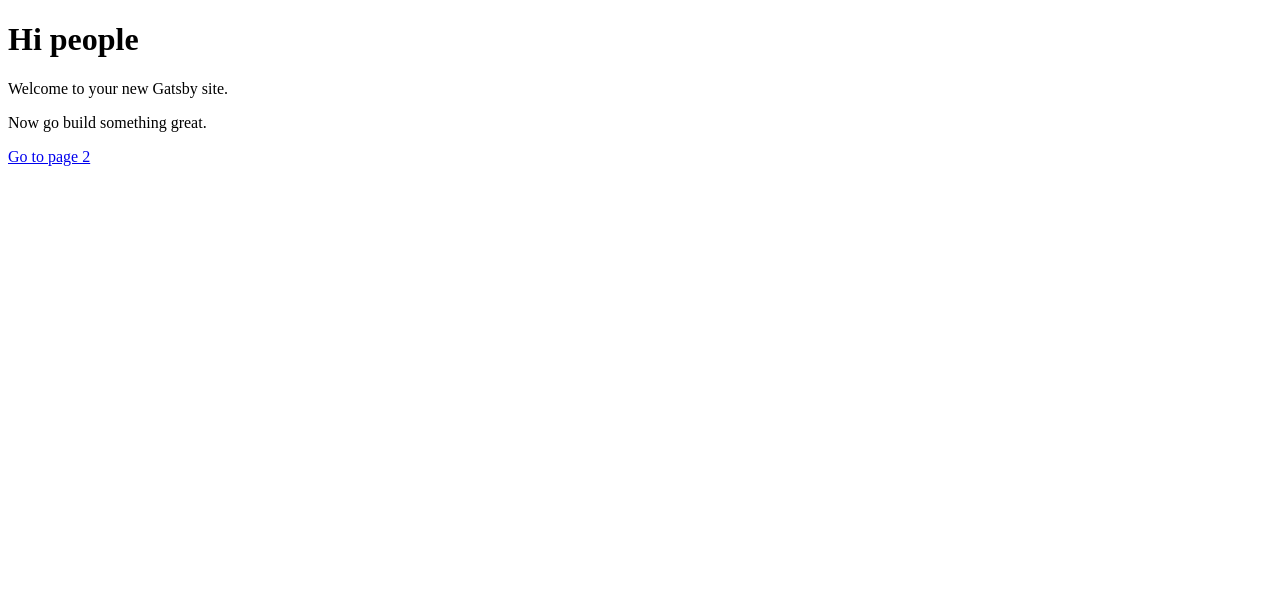
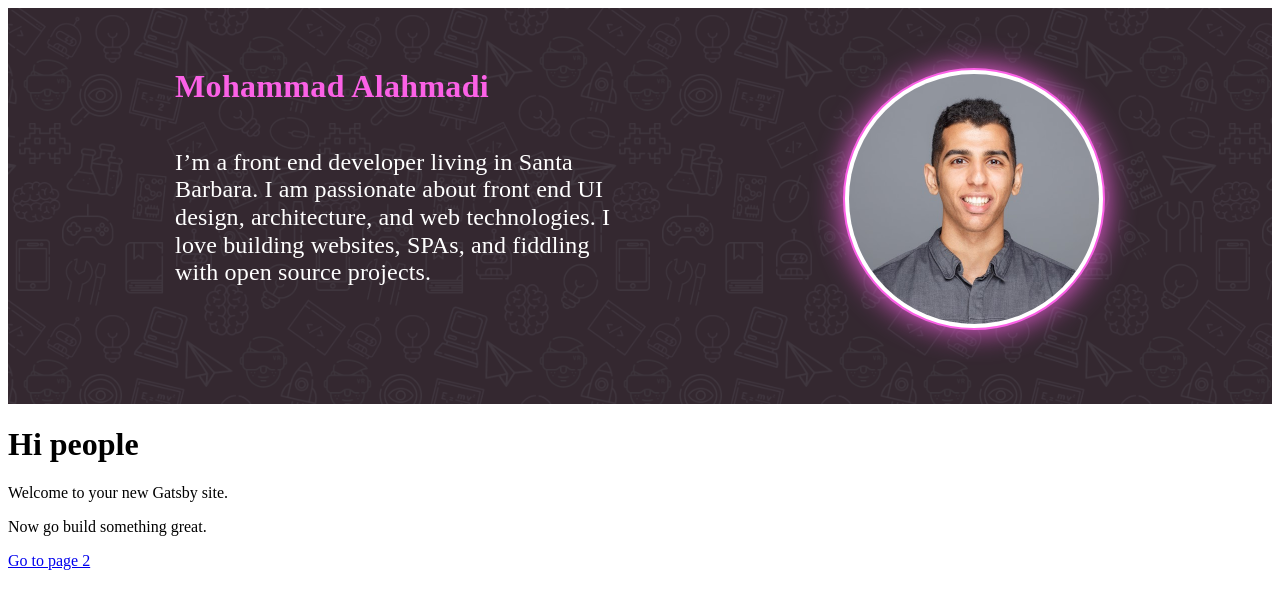
Before and after one commit to AlahmadiQ8/Gatsby-Site, a Gatsby site: page / in a window 1280 px wide. Built offline with nearby package versions, Linux system fonts and the light colour scheme; Gatsby itself is replaced by a stand-in of ours.

Commit message:
Almost done with the banner

```diff
--- /dev/null
+++ b/src/components/Banner/index.jsx
@@ -0,0 +1,32 @@
+import React from 'react';
+import './index.scss';
+
+import Container from '../Container';
+import Flex from '../Flex';
+
+import thumbnail from './thumbnail.jpg';
+
+const Banner = props => (
+  <div className="banner">
+    <header className="banner__content-wrapper">
+      <Container>
+        <Flex halign="space-around" className="banner__flex">
+          <div className="banner__col">
+            <h1 className="banner__h1">Mohammad Alahmadi</h1>
+            <p className="banner__p">
+              I’m a front end developer living in Santa Barbara. I am passionate
+              about front end UI design, architecture, and web technologies.
+              I love building websites, SPAs, and fiddling with open source
+              projects.
+            </p>
+          </div>
+          <div className="banner__col banner__col--first">
+            <img className="banner__thumbnail" src={thumbnail} alt="Thumbnail" />
+          </div>
+        </Flex>
+      </Container>
+    </header>
+  </div>
+);
+
+export default Banner;
--- /dev/null
+++ b/src/components/Banner/index.scss
@@ -0,0 +1,102 @@
+@import '../../styles/variables';
+@import '../../styles/mixins/breakpoints';
+
+.banner {
+  line-height: 1.15;
+  width: 100%;
+  background-color: map-get($colors, dark);
+  background-image: url('./pattern.png');
+  background-size: 600px;
+  color: white;
+}
+
+.banner__content-wrapper {
+  padding-top: 95px;
+  padding-bottom: 85px;
+  @include media-breakpoint-only(xl) {
+    max-width: 1500px;
+    margin-left: auto;
+    margin-right: auto;
+  }
+  @include media-breakpoint-down(lg) {
+    padding-top: 60px;
+    padding-bottom: 70px;
+  }
+  @include media-breakpoint-down(xs) {
+    padding-top: 45px;
+    padding-bottom: 20px;
+  }
+}
+
+.banner__flex {
+  justify-content: space-around;
+  @include media-breakpoint-down(sm) {
+    flex-direction: column;
+    align-items: center;
+  }
+}
+
+.banner__col {
+  max-width: 460px;
+}
+
+@include media-breakpoint-down(sm) {
+  .banner__col--first {
+    order: -1;
+  }
+}
+
+.banner__h1 {
+  color: map-get($colors, brand);
+  // font-weight: 400;
+  margin: 0;
+  letter-spacing: 0.01em;
+  font-size: 2.75rem;
+  @include media-breakpoint-down(lg) {
+    font-size: 2.0rem;
+  }
+  @include media-breakpoint-down(xs) {
+    font-size: 1.5rem;
+    text-align: center;
+    margin-left: auto;
+    margin-right: auto;
+  }
+}
+
+.banner__p {
+  padding-top: 15px;
+  // text-align: center;
+  letter-spacing: 0.01rem;
+  font-weight: 200;
+  font-size: 1.9rem;
+  @include media-breakpoint-only(xl) {
+    padding-top: 20px;
+  }
+  @include media-breakpoint-down(lg) {
+    font-size: 1.5rem;
+  }
+  @include media-breakpoint-down(xs) {
+    font-size: 1rem;
+    text-align: center;
+    // max-width: 15rem;
+    // margin-left: auto;
+    // margin-right: auto;
+  }
+}
+
+.banner__thumbnail {
+  width: 100%;
+  max-width: 250px;
+  box-shadow: 0px 0px 30px 0px map-get($colors, brand );
+  border-radius: 50%;
+  border:2px solid map-get($colors, brand);
+  padding:4px;
+  background: white;
+  @include media-breakpoint-down(xs) {
+    width: 150px;
+  }
+  @include media-breakpoint-down(sm) {
+    margin-bottom: 20px;
+    box-shadow: none;
+  }
+}
--- /dev/null
+++ b/src/components/Flex/index.jsx
@@ -0,0 +1,24 @@
+import React from 'react';
+
+import './index.scss';
+
+const Flex = ({
+  direction = 'row',
+  halign = 'flex-start',
+  valign = 'flex-start',
+  className = '',
+  children,
+}) => {
+  const styles = {
+    flexDirection: direction,
+    justifyContent: direction === 'row' ? halign : valign,
+    alignItems: direction === 'row' ? valign : halign,
+  };
+  return (
+    <div className={`flex ${className}`} style={className ? {} : styles}>
+      {children}
+    </div>
+  );
+};
+
+export default Flex;
--- /dev/null
+++ b/src/components/Flex/index.scss
@@ -0,0 +1,9 @@
+.flex {
+  display: flex;
+  flex-grow: grow;
+  flex-shrink: shrink;
+  flex-basis: basis;
+  // flex-direction:
+  // justifyContent: direction === 'row' ? halign : valign,
+  // alignItems: direction === 'row' ? valign : halign,
+}
--- a/src/components/Nav/index.scss
+++ b/src/components/Nav/index.scss
@@ -3,6 +3,7 @@
 
 .nav {
   background-color: map-get($colors, darker);
+
   color: white;
 }
 
--- a/src/pages/index.js
+++ b/src/pages/index.js
@@ -1,12 +1,18 @@
 import React from 'react'
 import Link from 'gatsby-link'
 
+import Banner from '../components/Banner';
+
 const IndexPage = () => (
   <div>
-    <h1>Hi people</h1>
-    <p>Welcome to your new Gatsby site.</p>
-    <p>Now go build something great.</p>
-    <Link to="/page-2/">Go to page 2</Link>
+    <Banner />
+
+    <div>
+      <h1>Hi people</h1>
+      <p>Welcome to your new Gatsby site.</p>
+      <p>Now go build something great.</p>
+      <Link to="/page-2/">Go to page 2</Link>
+    </div>
   </div>
 )
 
```
Also changed, not shown: src/layouts/index.js (+1 -10 lines), src/components/Banner/pattern-2.png (added), src/components/Banner/pattern.png (added), src/components/Banner/thumbnail.jpg (added), src/styles/bootstrap-reboot.css.
